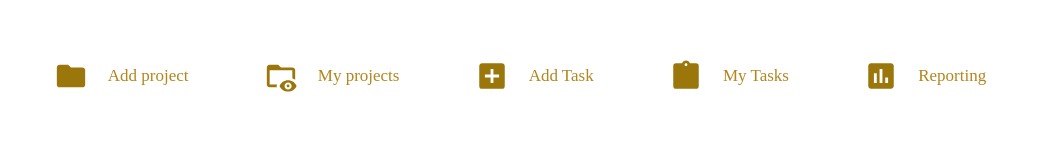
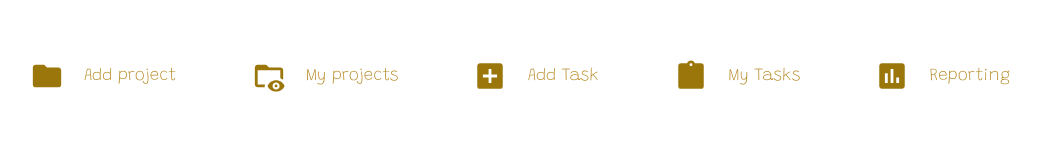
Before and after one commit to rayssarrsilva/Notes-App, a website built with webpack: page src/index.html in a window 1280 px wide. Shown: the whole page, without its empty margins (120-1161 px from the left). Built offline with nearby package versions, Linux system fonts and the light colour scheme; files whose address does not match are found by name.

Commit message:
Implement the right path to the fonts

```diff
--- a/src/styles/header.css
+++ b/src/styles/header.css
@@ -1,7 +1,7 @@
 @font-face {
     font-family: 'Grandstander';
-    src: url('Grandstander-ThinItalic.woff2') format('woff2'),
-        url('Grandstander-ThinItalic.woff') format('woff');
+    src: url('../assets/fonts/grandstander_/Grandstander-ThinItalic.woff2') format('woff2'),
+        url('../assets/fonts/grandstander_/Grandstander-ThinItalic.woff') format('woff');
     font-weight: 100;
     font-style: italic;
     font-display: swap;
@@ -9,8 +9,8 @@
 
 @font-face {
     font-family: 'Grandstander';
-    src: url('Grandstander-Thin.woff2') format('woff2'),
-        url('Grandstander-Thin.woff') format('woff');
+    src: url('../assets/fonts/grandstander_/Grandstander-Thin.woff2') format('woff2'),
+        url('../assets/fonts/grandstander_/Grandstander-Thin.woff') format('woff');
     font-weight: 100;
     font-style: normal;
     font-display: swap;
```
